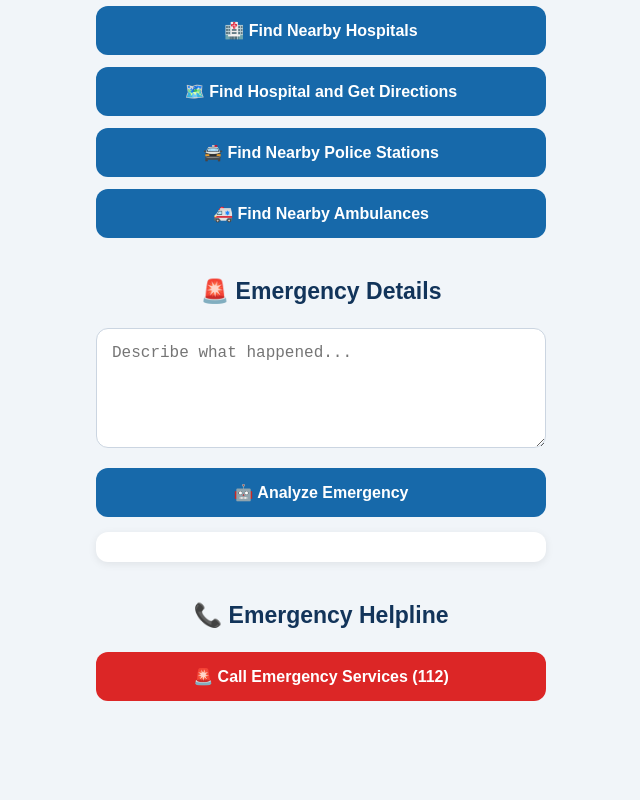
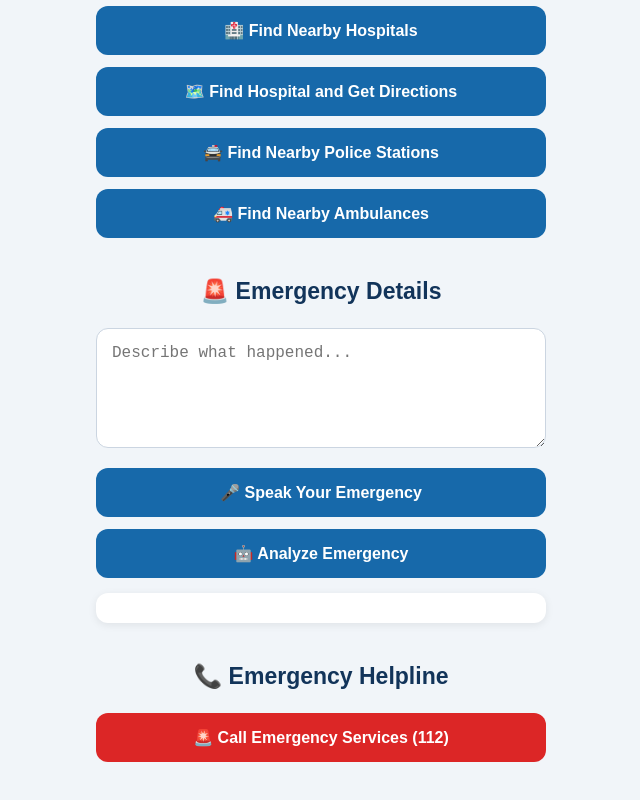
Before and after one commit to ravimrudula27/ResQ-Emergency-Response, a plain HTML site: page index.html in a window 1280 px wide. Shown: the part 1385-2185 px from the top of the page, without its empty margins (319-959 px from the left). Before the commit the page ends 2128 px from the top, so only its background shows below. Drawn offline with Linux system fonts and the light colour scheme.

Commit message:
Add voice emergency input

```diff
--- a/index.html
+++ b/index.html
@@ -71,6 +71,9 @@
 
 <textarea id="emergencyDetails"
     placeholder="Describe what happened..."></textarea>
+    <button onclick="startVoiceInput()">
+    🎤 Speak Your Emergency
+</button>
 
 <button onclick="classifyEmergency()">
     🤖 Analyze Emergency
--- a/script.js
+++ b/script.js
@@ -123,3 +123,29 @@ function classifyEmergency() {
         result.innerHTML = "⚠️ Emergency type could not be identified. Please contact emergency services.";
     }
 }
+function startVoiceInput() {
+    const SpeechRecognition =
+        window.SpeechRecognition || window.webkitSpeechRecognition;
+
+    if (!SpeechRecognition) {
+        alert("Voice input is not supported. Please use Google Chrome.");
+        return;
+    }
+
+    const recognition = new SpeechRecognition();
+
+    recognition.lang = "en-IN";
+    recognition.interimResults = false;
+    recognition.maxAlternatives = 1;
+
+    recognition.onresult = function(event) {
+        document.getElementById("emergencyDetails").value =
+            event.results[0][0].transcript;
+    };
+
+    recognition.onerror = function() {
+        alert("Could not capture voice. Please allow microphone access and try again.");
+    };
+
+    recognition.start();
+}
```
